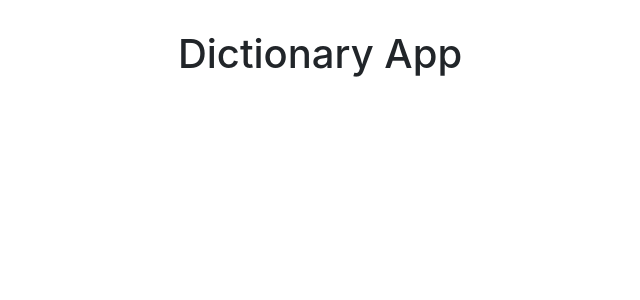
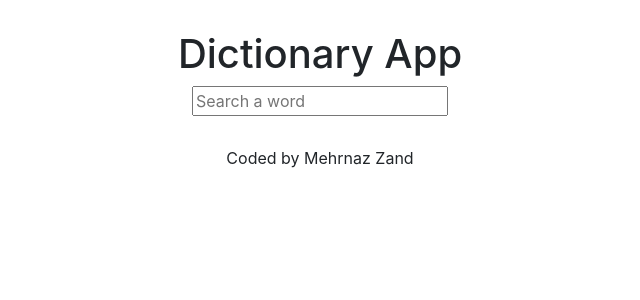
Before and after one commit to Mehrnaz-zand/dictionary-project, a React (Create React App) app: page / in a window 1280 px wide. Shown: the top 300 px of the page, without its empty margins (320-960 px from the left). Built offline with nearby package versions, Linux system fonts and the light colour scheme.

Commit message:
Added search form

```diff
--- a/src/App.css
+++ b/src/App.css
@@ -1,3 +1,8 @@
 .App {
   margin: 30px auto;
+  text-align: center;
 }
+.App-footer {
+  text-align: center;
+  margin: 30px auto;
+}
--- a/src/App.js
+++ b/src/App.js
@@ -1,16 +1,23 @@
 import React from 'react';
+import Dictionary from "./Dictionary"
 import './App.css';
 
 function App() {
   return (
     <div className="container">
     <div className="App">
-      <header className="App-header text-center">
+      <header className="App-header">
         <h1>
         Dictionary App
         </h1>
       </header>
+      <main>
+        <Dictionary />
+      </main>
     </div>
+    <footer className="App-footer">
+      Coded by Mehrnaz Zand
+    </footer>
     </div>
   );
 }
--- /dev/null
+++ b/src/Dictionary.js
@@ -0,0 +1,25 @@
+import React, {useState} from "react";
+import "./Dictionary.css"
+
+export default function Dictionary(){
+    let [keyword, setKeyword] = useState("");
+
+    function searchKeyword(event){
+        setKeyword(event.target.value);
+    }
+    function handleSubmit(event){
+        event.preventDefault();
+        alert (`Searching for ${keyword}`);
+
+    }
+
+    return (
+        <div className="Dictionary">
+            <form onSubmit={handleSubmit}>
+                <input type="text" placeholder="Search a word" onChange={searchKeyword}/>
+
+            </form>
+
+        </div>
+    )
+}
```
Also changed, not shown: src/Dictionary.css (added).
